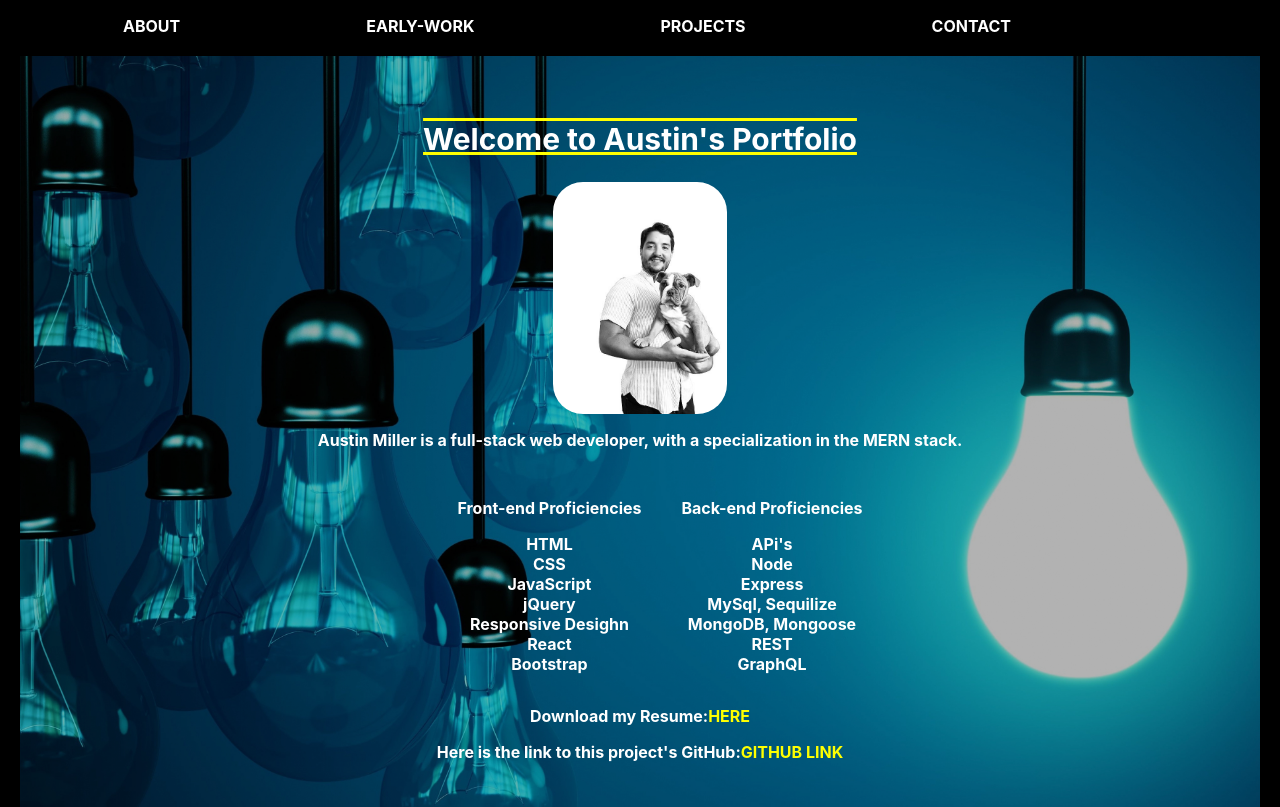
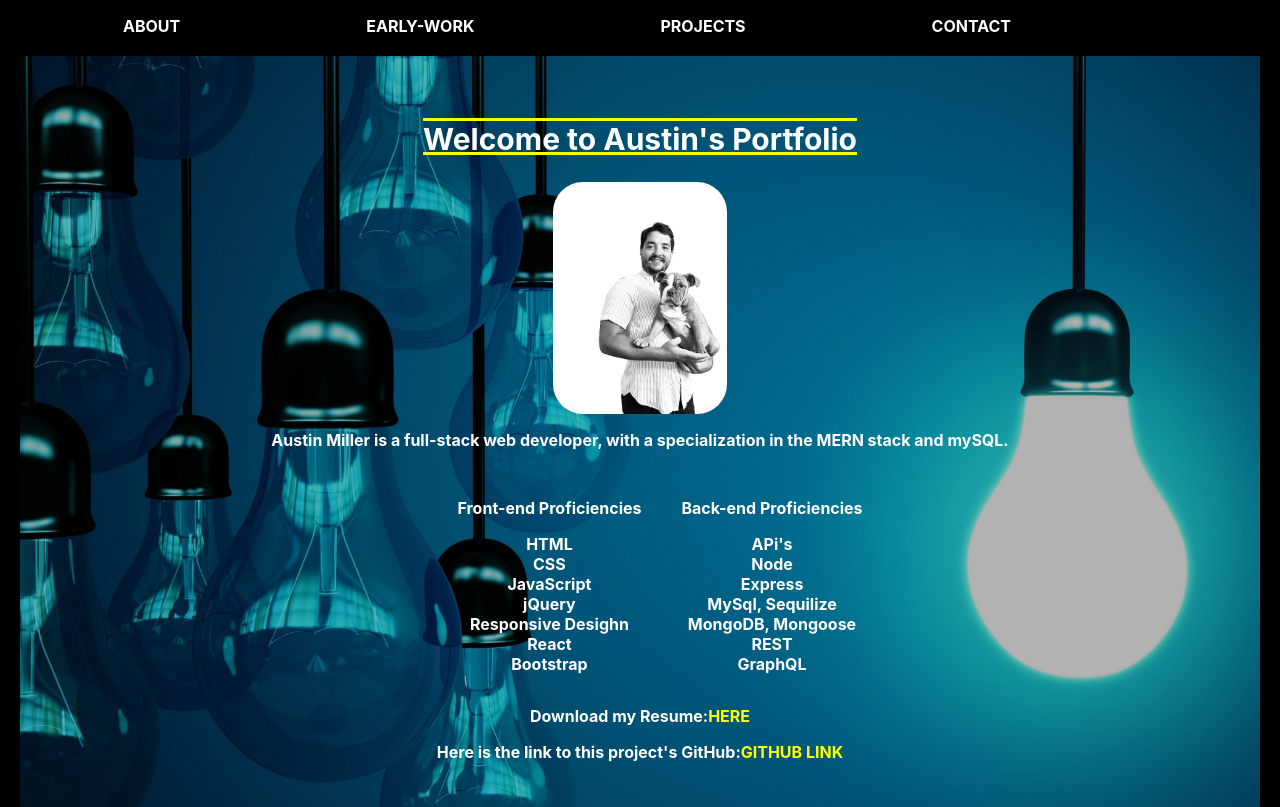
Before and after one commit to Auzz24/austinsPortfolio, a React (Create React App) app: page / in a window 1280 px wide. Shown: the top 807 px of the page. Built offline with nearby package versions, Linux system fonts and the light colour scheme.

Commit message:
edited about me

```diff
--- a/src/components/Pages/about.js
+++ b/src/components/Pages/about.js
@@ -10,7 +10,7 @@ function About() {
             <h2>Welcome to Austin's Portfolio</h2>
             <img src={headShot} style={{width: "15%"}} alt="headshot"/>
             <p>
-                Austin Miller is a full-stack web developer, with a specialization in the MERN stack.
+                Austin Miller is a full-stack web developer, with a specialization in the MERN stack and mySQL.
             </p>
             <div id="proficiencies">
             <ul>
```
